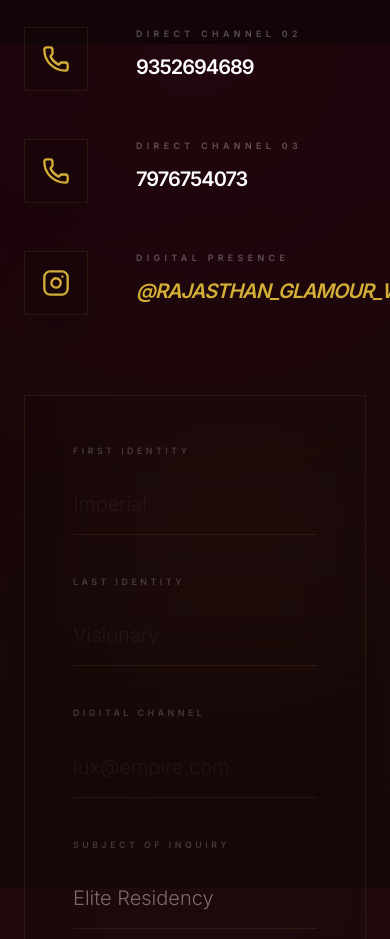
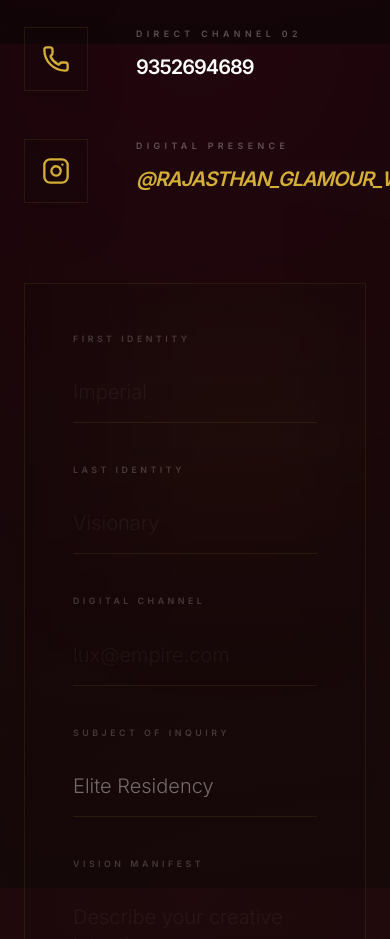
Before and after one commit to rakeshlakhara432/rajasthan-glamour-week-2026, a React (Vite) app: page /rajasthan-glamour-week-2026/contact in a window 390 px wide. Shown: the part 800-1739 px from the top of the page. Built offline with nearby package versions, Linux system fonts and the light colour scheme; a web font is replaced by a local one.

Commit message:
Remove Direct Channel 03 phone number

```diff
--- a/src/pages/Contact.tsx
+++ b/src/pages/Contact.tsx
@@ -43,15 +43,7 @@ export default function Contact() {
                     </div>
                   </div>
 
-                  <div className="flex items-start space-x-12 group">
-                    <div className="w-16 h-16 md:w-20 md:h-20 bg-royal-dark/40 backdrop-blur-md/5 flex items-center justify-center shrink-0 border border-gold/10 transition-all duration-700 group-hover:bg-gold group-hover:scale-110 shadow-2xl">
-                      <Phone className="text-gold transition-colors group-hover:text-premium-white" size={28} />
-                    </div>
-                    <div className="space-y-3">
-                      <p className="text-[0.55rem] md:text-[0.6rem] uppercase tracking-[0.5em] text-white/30 font-black">Direct Channel 03</p>
-                      <p className="text-xl md:text-2xl font-black uppercase tracking-tighter text-white group-hover:text-gold transition-colors">7976754073</p>
-                    </div>
-                  </div>
+
 
                   <div className="flex items-start space-x-12 group">
                     <div className="w-16 h-16 md:w-20 md:h-20 bg-royal-dark/40 backdrop-blur-md/5 flex items-center justify-center shrink-0 border border-gold/10 transition-all duration-700 group-hover:bg-gold group-hover:scale-110 shadow-2xl">
```
